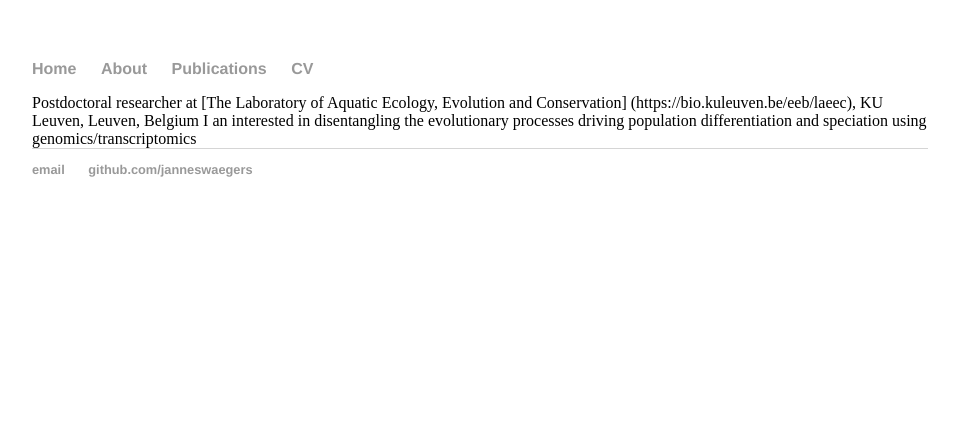
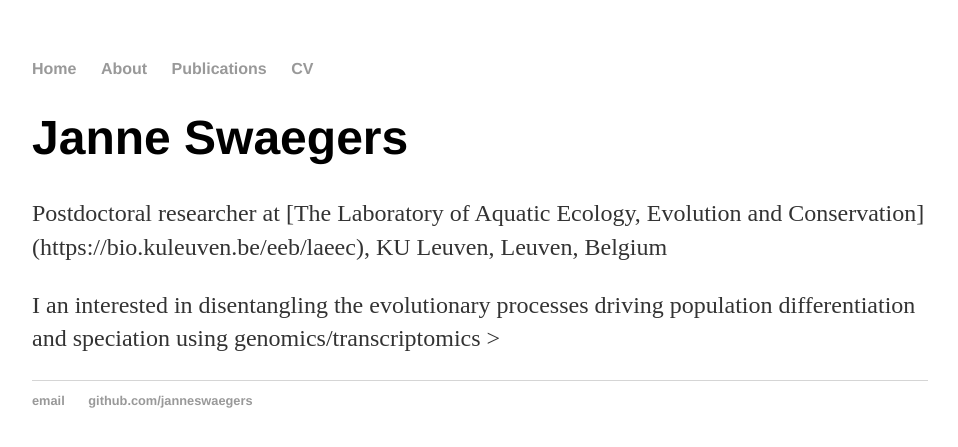
Before and after one commit to janneswaegers/janneswaegers.github.io, a Jekyll site: the page built from about/index.html, in a window 1280 px wide. Shown: the top 447 px of the page, without its empty margins (160-1118 px from the left). Built offline with Jekyll 4.4.1, drawn with Linux system fonts in a browser that asks for light colours.

Commit message:
Update index.html

```diff
--- a/about/index.html
+++ b/about/index.html
@@ -3,6 +3,9 @@ layout: default
 title: Janne Swaegers
 ---
 
-Postdoctoral researcher at [The Laboratory of Aquatic Ecology, Evolution and Conservation] (https://bio.kuleuven.be/eeb/laeec), KU Leuven, Leuven, Belgium
-
-I an interested in disentangling the evolutionary processes driving population differentiation and speciation using genomics/transcriptomics
+<div class="blurb">
+	<h1>Janne Swaegers</h1>
+	<p>Postdoctoral researcher at [The Laboratory of Aquatic Ecology, Evolution and Conservation] (https://bio.kuleuven.be/eeb/laeec), KU Leuven, Leuven, Belgium</p>
+	<p>I an interested in disentangling the evolutionary processes driving population differentiation and speciation using genomics/transcriptomics
+></p>
+</div><!-- /.blurb -->
```
